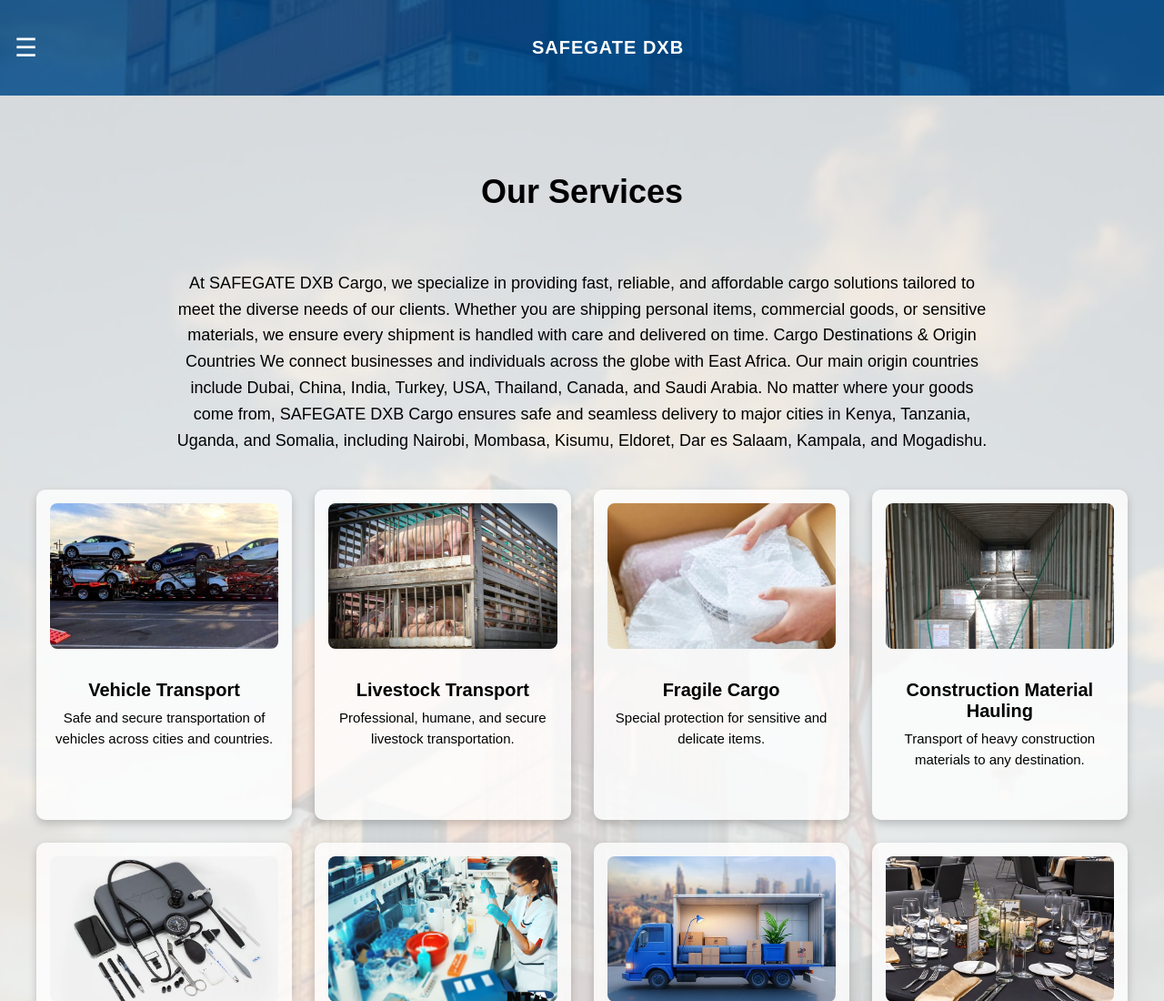
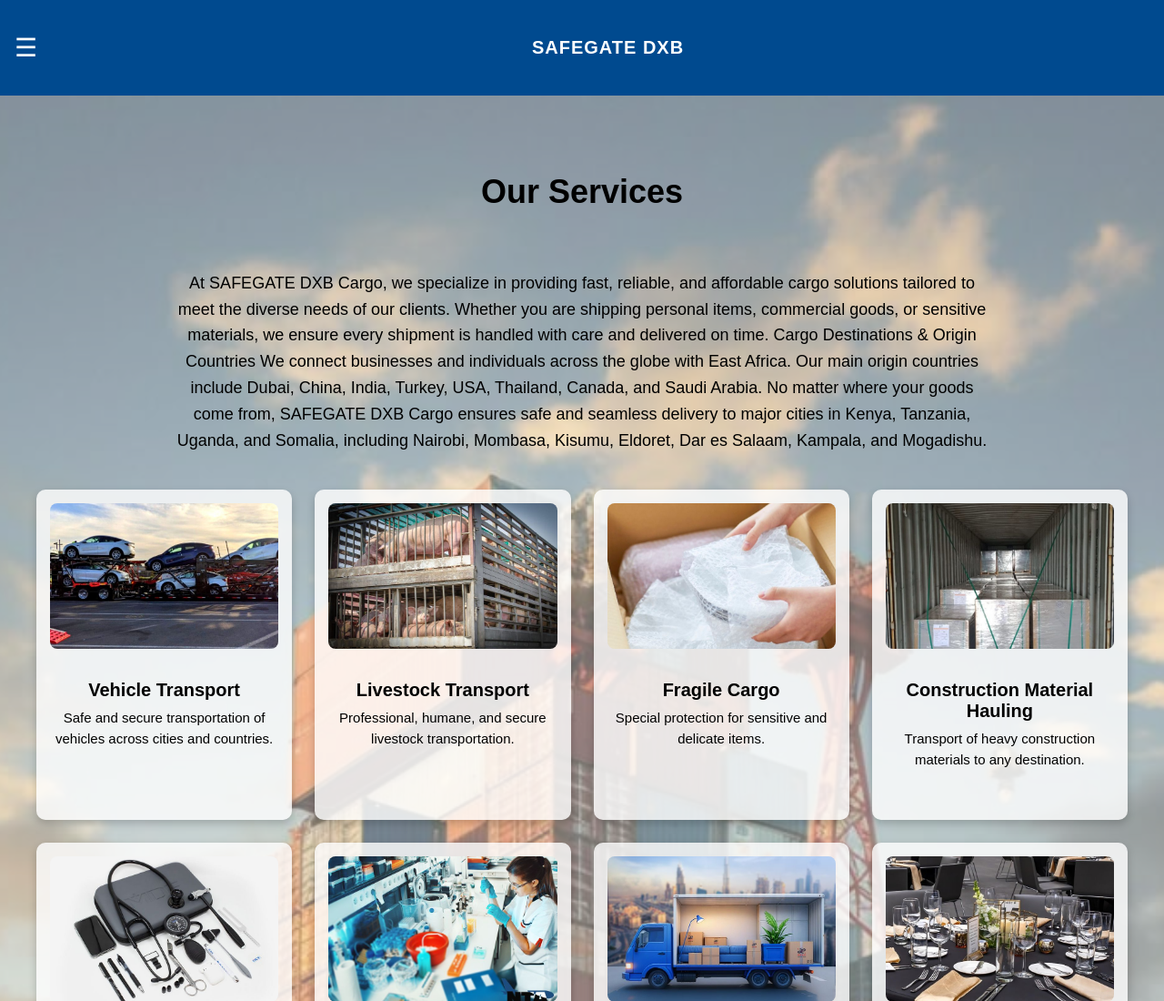
Before and after one commit to mwalimu-abdi/safegate-cargo, a plain HTML site: page service.html in a window 1280 px wide. Shown: the top 1100 px of the page at 91% size. Drawn offline with Linux system fonts and the light colour scheme.

Commit message:
Update service.html

```diff
--- a/service.html
+++ b/service.html
@@ -111,7 +111,7 @@
     background-image: url("data/images/pers.jpg");
     background-size: cover;
     background-position: center;
-    opacity: 0.15;
+    opacity: 0.55;
 
     z-index: -1;          /* puts background behind everything */
     pointer-events: none; /* makes it unclickable */
@@ -214,7 +214,7 @@
 </head>
 <body>
      <div class="top-bar">
-     <div class="service-backimg"></div>
+
     <button id="menuToggle" class="menu-btn">☰</button>
 
     <div class="site-title">SAFEGATE DXB</div>
```
